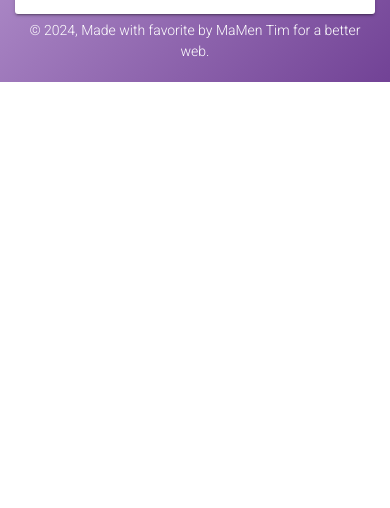
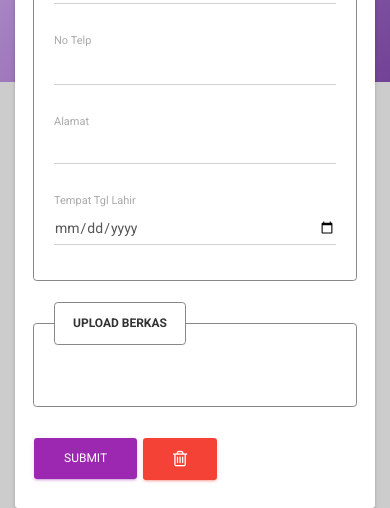
Before and after one commit to banidesu/VLAB, a CodeIgniter app: page /vlab/index.php/oprec in a window 390 px wide. Shown: the part 845-1353 px from the top of the page. Before the commit the page ends 927 px from the top, so only its background shows below. Run offline with CodeIgniter, Linux system fonts and the light colour scheme; data that the repository does not hold is empty.

Commit message:
perbaikan field pada form registrasi

```diff
--- a/application/views/oprec/index.php
+++ b/application/views/oprec/index.php
@@ -37,6 +37,25 @@
             font-weight: bold;
         }
 
+        /* .fw-medium {
+            font-weight: 400;
+        } */
+
+        fieldset {
+            border: 1px solid #888888;
+            border-radius: 0.375rem;
+            padding: 2rem;
+        }
+
+        legend {
+            max-width: max-content;
+            padding: 1rem 1.8rem;
+            border-radius: 0.375rem;
+            border: 1px solid #888888;
+            text-transform: uppercase;
+            font-size: 1.2rem;
+        }
+
         .index-page .brand h3 {
             max-width: max-content;
         }
@@ -54,6 +73,10 @@
 
         .form-group {
             margin: 0;
+        }
+
+        .form-control[type="file"] {
+            opacity: 1 !important;
         }
 
         footer {
@@ -84,6 +107,8 @@
                                 <hr>
                                 <div class="card-body text-left">
                                     <form action="#" method="post">
+                                        <fieldset>
+                                            <legend class="fw-bold">Data Diri</legend>
                                             <div class="row">
                                                 <div class="col-md-6">
                                                     <div class="form-group">
@@ -99,8 +124,8 @@
                                                 </div>
                                                 <div class="col-md-6">
                                                     <div class="form-group">
-                                                    <label class="control-label" for="email">Email</label>
-                                                    <input type="email" id="email" name="email" class="form-control">
+                                                        <label class="control-label" for="class">Kelas</label>
+                                                        <input type="text" id="class" name="class" class="form-control">
                                                     </div>
                                                 </div>
                                                 <div class="col-md-6">
@@ -116,8 +141,35 @@
                                                 </div>
                                                 <div class="col-md-6">
                                                     <div class="form-group">
-                                                    <label class="control-label" for="class">Kelas</label>
-                                                    <input type="text" id="class" name="class" class="form-control">
+                                                        <label class="control-label" for="region">Region</label>
+                                                        <select name="region" id="region" class="form-control">
+                                                            <option selected disabled></option>
+                                                            <option value="depok">Depok</option>
+                                                            <option value="kalimalang">Kalimalang</option>
+                                                            <option value="salemba">Salemba</option>
+                                                        </select>
+                                                    </div>
+                                                </div>
+                                                <div class="col-md-6">
+                                                    <div class="form-group">
+                                                        <label class="control-label" for="placement">Penempatan</label>
+                                                        <select name="placement" id="placement" class="form-control">
+                                                            <option selected disabled></option>
+                                                            <option value="asisten">Asisten</option>
+                                                            <option value="programmer">Programmer</option>
+                                                        </select>
+                                                    </div>
+                                                </div>
+                                                <div class="col-md-6">
+                                                    <div class="form-group">
+                                                        <label class="control-label" for="agama">Agama</label>
+                                                        <input type="text" id="agama" name="agama" class="form-control">
+                                                    </div>
+                                                </div>
+                                                <div class="col-md-6">
+                                                    <div class="form-group">
+                                                        <label class="control-label" for="email">Email</label>
+                                                        <input type="email" id="email" name="email" class="form-control">
                                                     </div>
                                                 </div>
                                                 <div class="col-md-6">
@@ -138,6 +190,19 @@
                                                         <input type="date" id="ttl" name="ttl" class="form-control">
                                                     </div>
                                                 </div>
+                                            </div>
+                                        </fieldset>
+                                        <br>
+                                        <fieldset>
+                                            <legend class="fw-bold">Upload Berkas</legend>
+                                            <div class="row">
+                                                <div class="col-md-6">
+
+                                                </div>
+                                            </div>
+                                        </fieldset>
+                                        <br>
+                                        <div class="row">
                                             <div class="col-md-12">
                                                 <button class="btn btn-primary" type="submit">Submit</button>
                                                 <button class="btn btn-danger" title="Reset" type="reset"><i class="fa fa-trash-o" aria-hidden="true"></i></button>
```
Lines whose indentation alone changed are shown as unchanged.
